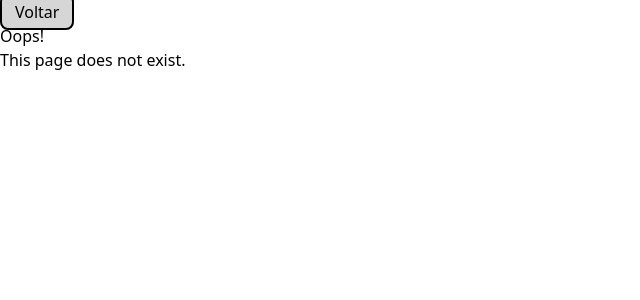
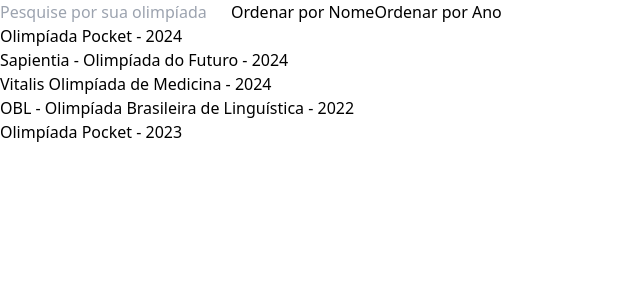
Before and after one commit to gabrielcarlossl/random-tests-app, a React (Vite) app: page /list-with-search in a window 1280 px wide. Shown: the top 300 px of the page, without its empty margins (0-640 px from the left). Built offline with nearby package versions, Linux system fonts and the light colour scheme.

Commit message:
feat: added search list

```diff
--- /dev/null
+++ b/src/data/mockupData.ts
@@ -0,0 +1,52 @@
+export const rows = [
+  {
+    name: 'Olimpíada Pocket',
+    edition: '2024',
+    documents: [
+      { name: 'syllabus' },
+      { name: 'regulamentação' },
+      { name: 'prova' },
+    ]
+  },
+  {
+    name: 'Sapientia - Olimpíada do Futuro',
+    edition: '2024',
+    documents: [
+      { name: 'gabarito' },
+      { name: 'prova' },
+    ]
+  },
+  {
+    name: 'Vitalis Olimpíada de Medicina',
+    edition: '2024',
+    documents: [
+      { name: 'syllabus' },
+      { name: 'regulamentação' },
+      { name: 'certificado' },
+      { name: 'gabarito' },
+      { name: 'prova' },
+    ]
+  },
+  {
+    name: 'OBL - Olimpíada Brasileira de Linguística',
+    edition: '2022',
+    documents: [
+      { name: 'syllabus' },
+      { name: 'regulamentação' },
+      { name: 'certificado' },
+      { name: 'gabarito' },
+      { name: 'prova' },
+    ]
+  },
+  {
+    name: 'Olimpíada Pocket',
+    edition: '2023',
+    documents: [
+      { name: 'syllabus' },
+      { name: 'regulamentação' },
+      { name: 'certificado' },
+      { name: 'gabarito' },
+      { name: 'prova' },
+    ]
+  },
+]
--- a/src/main.tsx
+++ b/src/main.tsx
@@ -13,6 +13,7 @@
 import Card from './pages/CardPage.tsx'
 import Table from './pages/Table.tsx'
 import CheckboxList from './pages/CheckBoxListPage.tsx'
+import ListWithSearch from './pages/AsyncCPFSelectPage.tsx'
 
 const router = createBrowserRouter([
   {
@@ -40,6 +41,10 @@
     path: "/checkbox-list",
     element: <CheckboxList />
   },
+  {
+    path: "/list-with-search",
+    element: <ListWithSearch />
+  },
 ])
 
 ReactDOM.createRoot(document.getElementById('root')!).render(
--- /dev/null
+++ b/src/pages/AsyncCPFSelectPage.tsx
@@ -0,0 +1,46 @@
+import React, { useState } from 'react'
+import { rows } from '../data/mockupData'
+
+
+const ListWithSearch = () => {
+  const [searchTerm, setSearchTerm] = useState('')
+  const [sortType, setSortType] = useState<any>(null)
+
+  // Função de filtro
+  const filteredRows = rows.filter(row =>
+    row.name.toLowerCase().includes(searchTerm.toLowerCase())
+  )
+
+  // Função de ordenação
+
+  const sortedRows = filteredRows.sort((a: any, b: any) => {
+    if (sortType === 'alphabetical') {
+      return a.name.localeCompare(b.name)
+    } else if (sortType === 'year') {
+      return b.edition - a.edition
+    }
+    return 0
+  })
+
+  return (
+    <div>
+      <input
+        type="text"
+        placeholder="Pesquise por sua olimpíada"
+        value={searchTerm}
+        onChange={(e:any) => setSearchTerm(e.target.value)}
+      />
+      <button onClick={() => setSortType('alphabetical')}>Ordenar por Nome</button>
+      <button onClick={() => setSortType('year')}>Ordenar por Ano</button>
+      <ul>
+        {sortedRows.map((row, index) => (
+          <li key={index}>
+            {row.name} - {row.edition}
+          </li>
+        ))}
+      </ul>
+    </div>
+  )
+}
+
+export default ListWithSearch
--- a/src/routes/root.tsx
+++ b/src/routes/root.tsx
@@ -22,6 +22,9 @@
               <li>
                 <a href={`/checkbox-list`}>CheckBox List</a>
               </li>
+              <li>
+                <a href={`/list-with-search`}>List with search</a>
+              </li>
             </ul>
           </nav>
         </div>
```
Also changed, not shown: .eslintrc.cjs.
